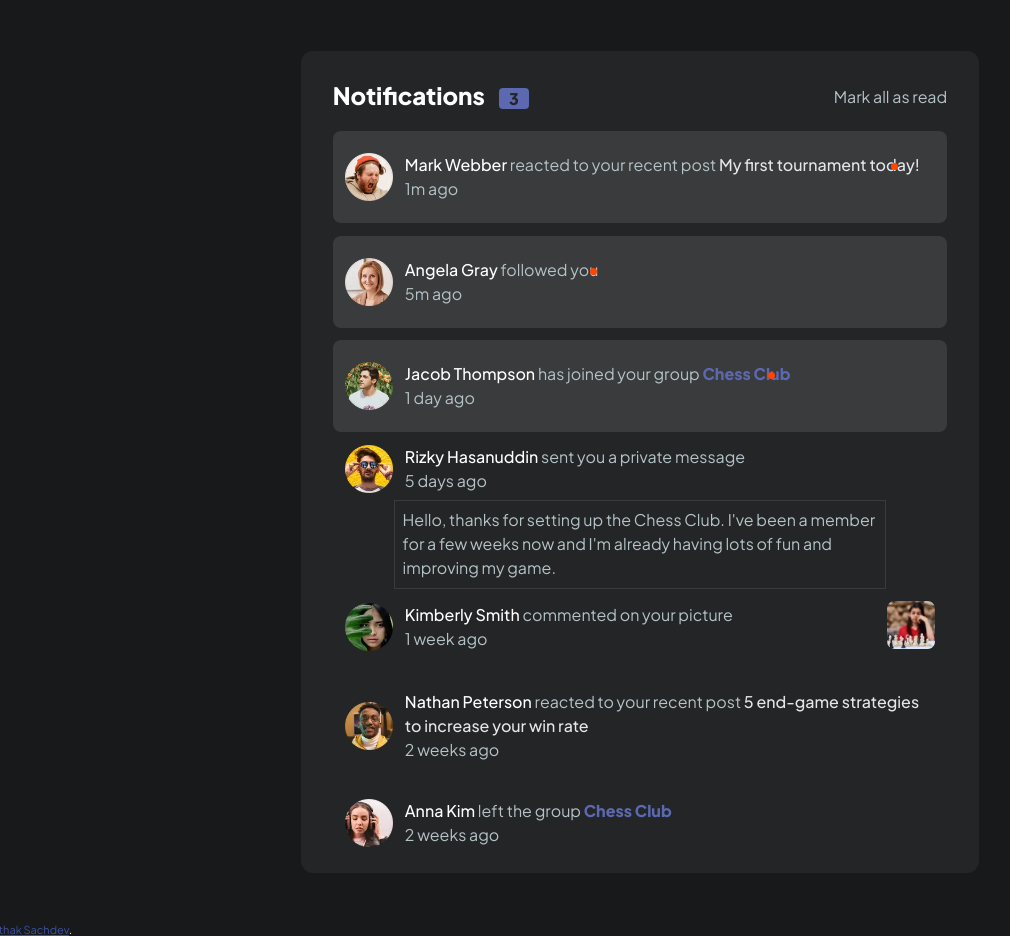
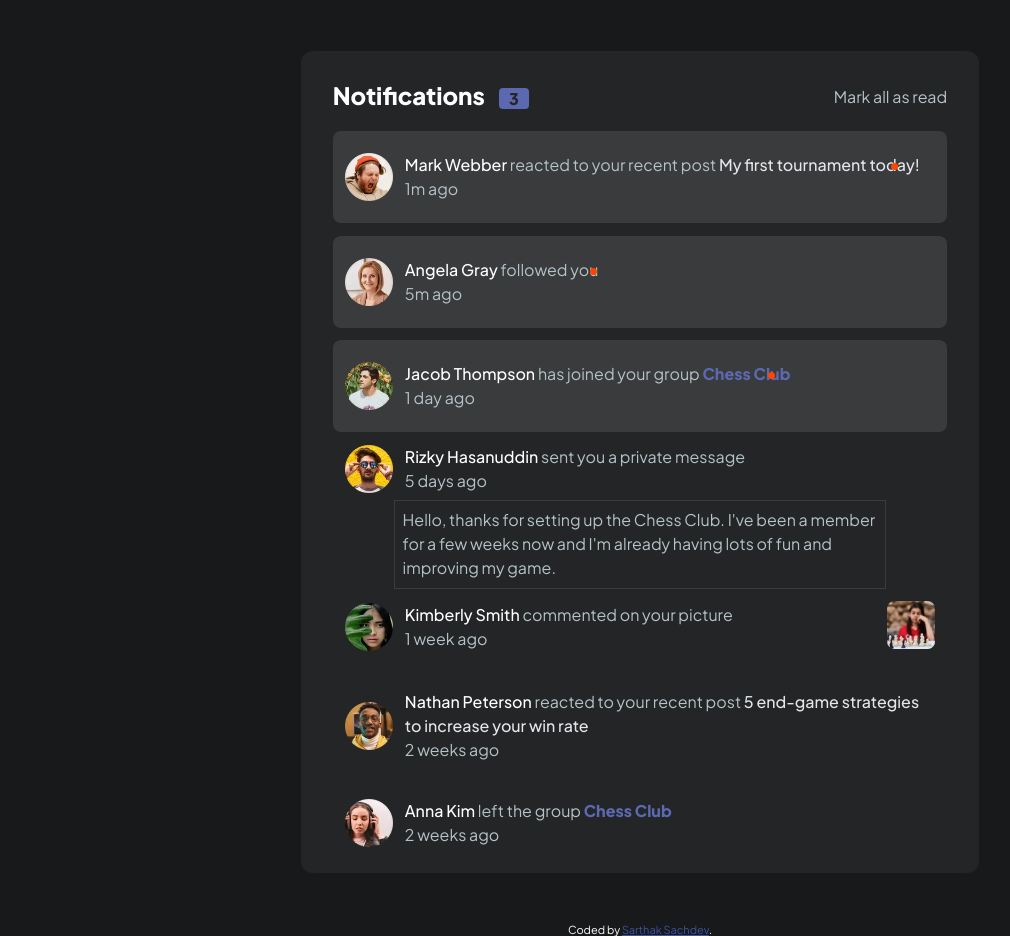
Before and after one commit to SartHak-0-Sach/Notifications-page_frontend_project, a plain HTML site: page index.html in a window 1280 px wide. Shown: the whole page, without its empty margins (0-1010 px from the left). Drawn offline with Linux system fonts and the light colour scheme.

Commit message:
Fix footer code

```diff
--- a/style.css
+++ b/style.css
@@ -193,9 +193,6 @@ display: none;
 
 /* Footer */
 .attribution {
-    bottom: .8rem;
-    left: 50%;
-    transform: translateX(-50%);
     font-size: 11px;
     text-align: center;
     color: white;
```
